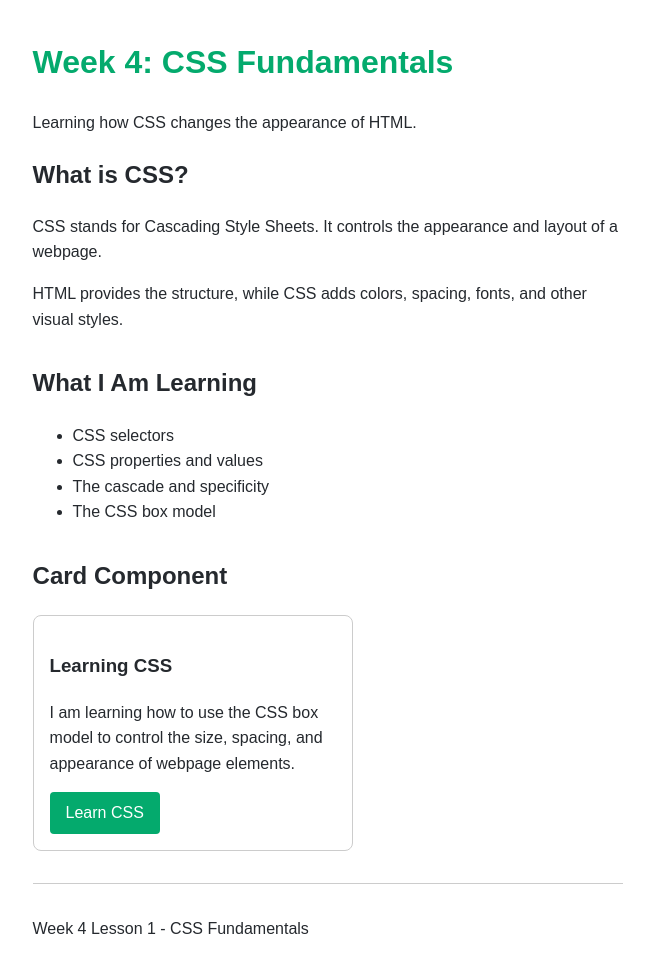
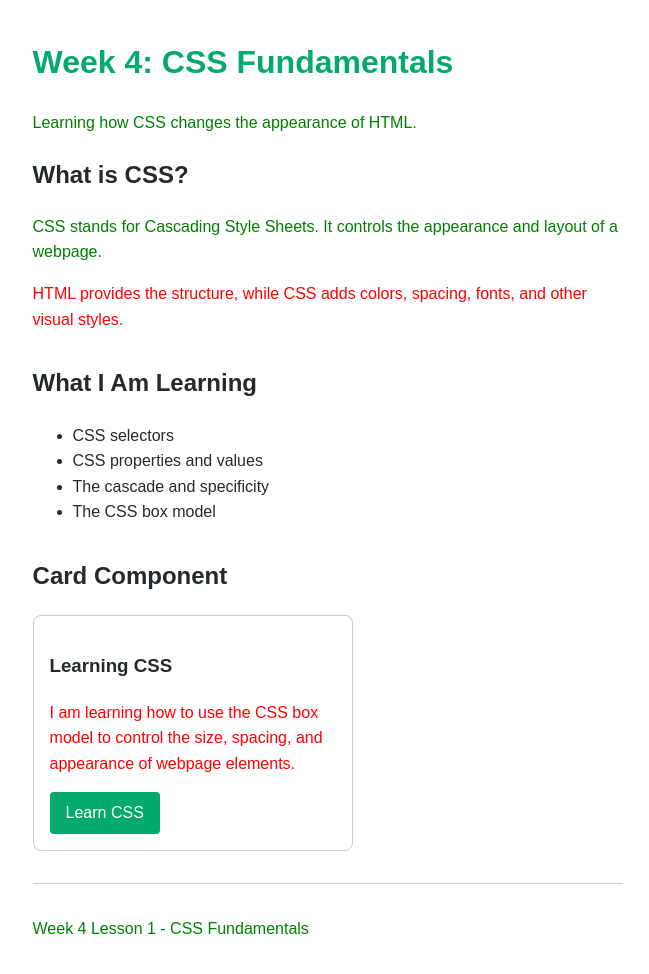
Before and after one commit to beerwar/techxp-activities, a PHP site: page / in a window 1280 px wide. Shown: the whole page, without its empty margins (312-961 px from the left). Run offline with PHP 8.4, Linux system fonts and the light colour scheme.

Commit message:
Week 4 Lesson 1 - Task 3: Break it on Purpose, then Fix It Challenge

```diff
--- a/week4/css/style.css
+++ b/week4/css/style.css
@@ -51,3 +51,15 @@ footer {
 .btn:hover {
     background-color: #027a4e;
 }
+
+#main p {
+    color: red;
+}
+
+p {
+    color: green;
+}
+
+#main p.green-text {
+    color: green;
+}
--- a/week4/index.html
+++ b/week4/index.html
@@ -15,10 +15,10 @@
         <p>Learning how CSS changes the appearance of HTML.</p>
     </header>
 
-    <main>
+    <main id="main">
         <section>
             <h2>What is CSS?</h2>
-            <p>
+            <p class="green-text">
                 CSS stands for Cascading Style Sheets. It controls
                 the appearance and layout of a webpage.
             </p>
```
